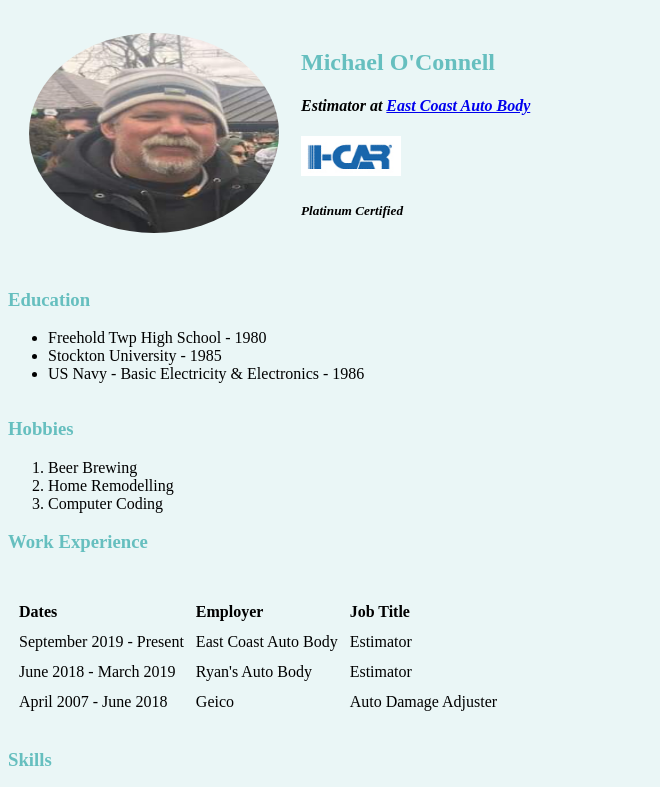
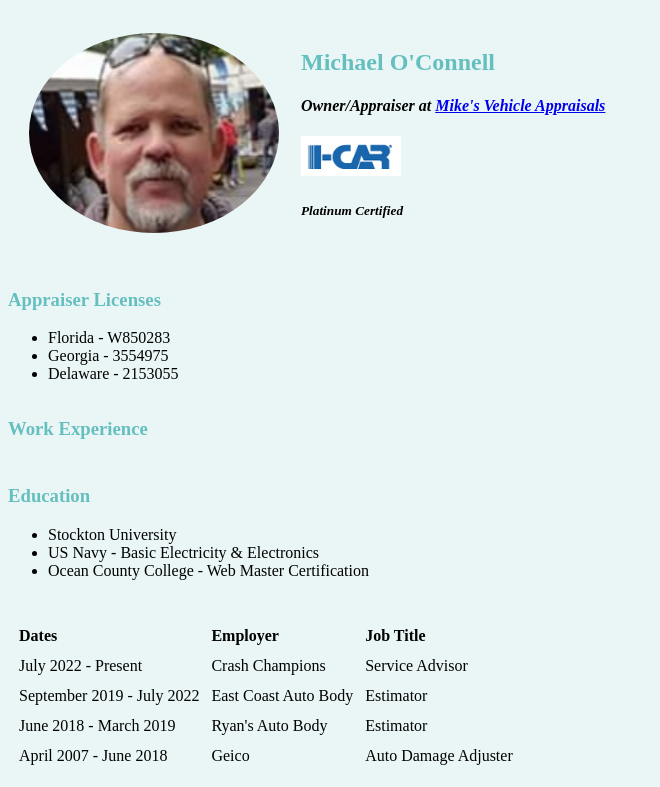
Before and after one commit to ocon1533/mysite, a plain HTML site: page index.html in a window 1280 px wide. Shown: the top 787 px of the page, without its empty margins (0-660 px from the left). Drawn offline with Linux system fonts and the light colour scheme.

Commit message:
Update index.html

```diff
--- a/index.html
+++ b/index.html
@@ -13,35 +13,28 @@
       <tr>
 
         <td>
-        <img class="circular" src="pictures/mikebara.jpg" height="200" width="250"alt="East Coast Auto Body">
+        <img class="circular" src="pictures/mikeoktoberfest.jpg" height="200" width="250"alt="Mike's Vehicle Appraisals">
         </td>
         <td>
         <p><h2>Michael O'Connell</h2></p>
-        <p><h4><em>Estimator at <strong><a href="mailto:ocon1533@gmail.com">East Coast Auto Body</a></strong></em></h4>
+        <p><h4><em>Owner/Appraiser at <strong><a href="mailto:mjoconsultants@gmail.com">Mike's Vehicle Appraisals</a></strong></em></h4>
 
         <p><img src="pictures/icarlogo.jpeg" height="40" width="100"alt="I Car">
         <h5><em>Platinum Certified</em></h5></p>
         </p> </td>
       </tr>
     </table>
-
-    <hr>
-    <h3>Education</h3>
+<hr>
+    <h3>Appraiser Licenses</h3>
     <ul>
-      <li>Freehold Twp High School - 1980</li>
-      <li>Stockton University - 1985</li>
-      <li>US Navy - Basic Electricity & Electronics - 1986</li>
-
-
+      <li>Florida - W850283</li>
+      <li>Georgia - 3554975</li>
+      <li>Delaware - 2153055</li>
     </ul>
     <hr>
-    <h3>Hobbies</h3>
-    <ol>
-      <li>Beer Brewing</li>
-      <li>Home Remodelling</li>
-      <li>Computer Coding</li>
-    </ol>
+
     <h3>Work Experience</h3>
+
     <hr>
     <table cellspacing=10>
       <th>
@@ -52,7 +45,12 @@
         </tr>
       </th>
       <tr>
-        <td>September 2019 - Present</td>
+        <td>July 2022 - Present</td>
+        <td>Crash Champions</td>
+        <td>Service Advisor</td>
+      </tr>
+      <tr>
+        <td>September 2019 - July 2022</td>
         <td>East Coast Auto Body</td>
         <td>Estimator</td>
       </tr>
@@ -66,6 +64,17 @@
         <td>Geico</td>
         <td>Auto Damage Adjuster</td>
       </tr>
+      <hr>
+      <h3>Education</h3>
+    <ul>
+      <li>Stockton University</li>
+      <li>US Navy - Basic Electricity & Electronics</li>
+      <li>Ocean County College - Web Master Certification</li>
+
+
+    </ul>
+    <hr>
+
     </table>
     <hr>
     <h3>Skills</h3>
```
